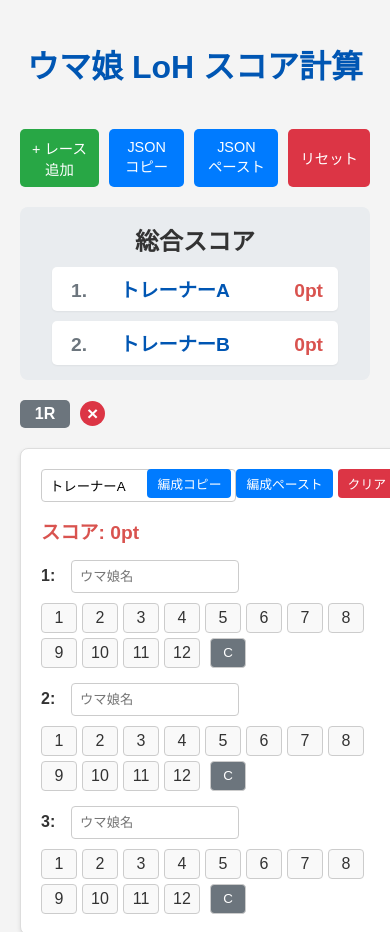
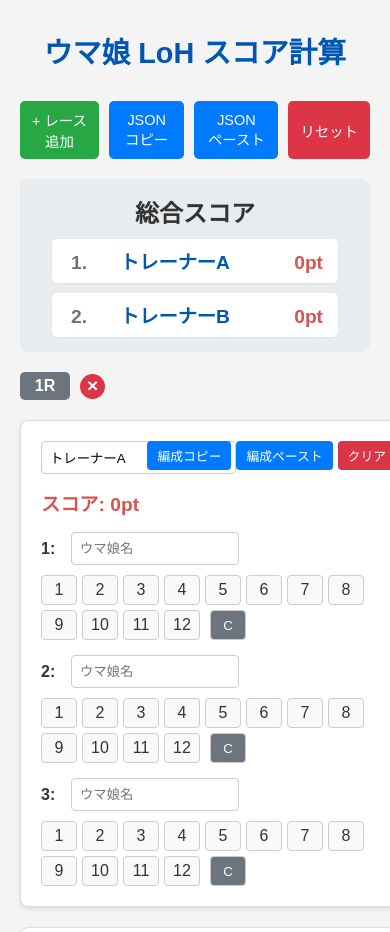
Before and after one commit to wizaman/loh-scoreboard, a plain HTML site: page docs/index.html in a window 390 px wide. Shown: the top 932 px of the page. Drawn offline with Linux system fonts and the light colour scheme.

Commit message:
タブレットレイアウトでヘッダー小さくする

```diff
--- a/docs/style.css
+++ b/docs/style.css
@@ -401,6 +401,12 @@
         padding: 8px 12px; /* パディングも調整してボタンサイズを小さくする */
         white-space: nowrap; /* 改行を防ぐ */
     }
+
+    h1 {
+        font-size: 1.8em; /* h1のフォントサイズを小さくする */
+        margin-top: 10px; /* 上マージンを小さくする */
+        margin-bottom: 10px; /* 下マージンを小さくする */
+    }
 }
 
 /* Modal Styles */
```
